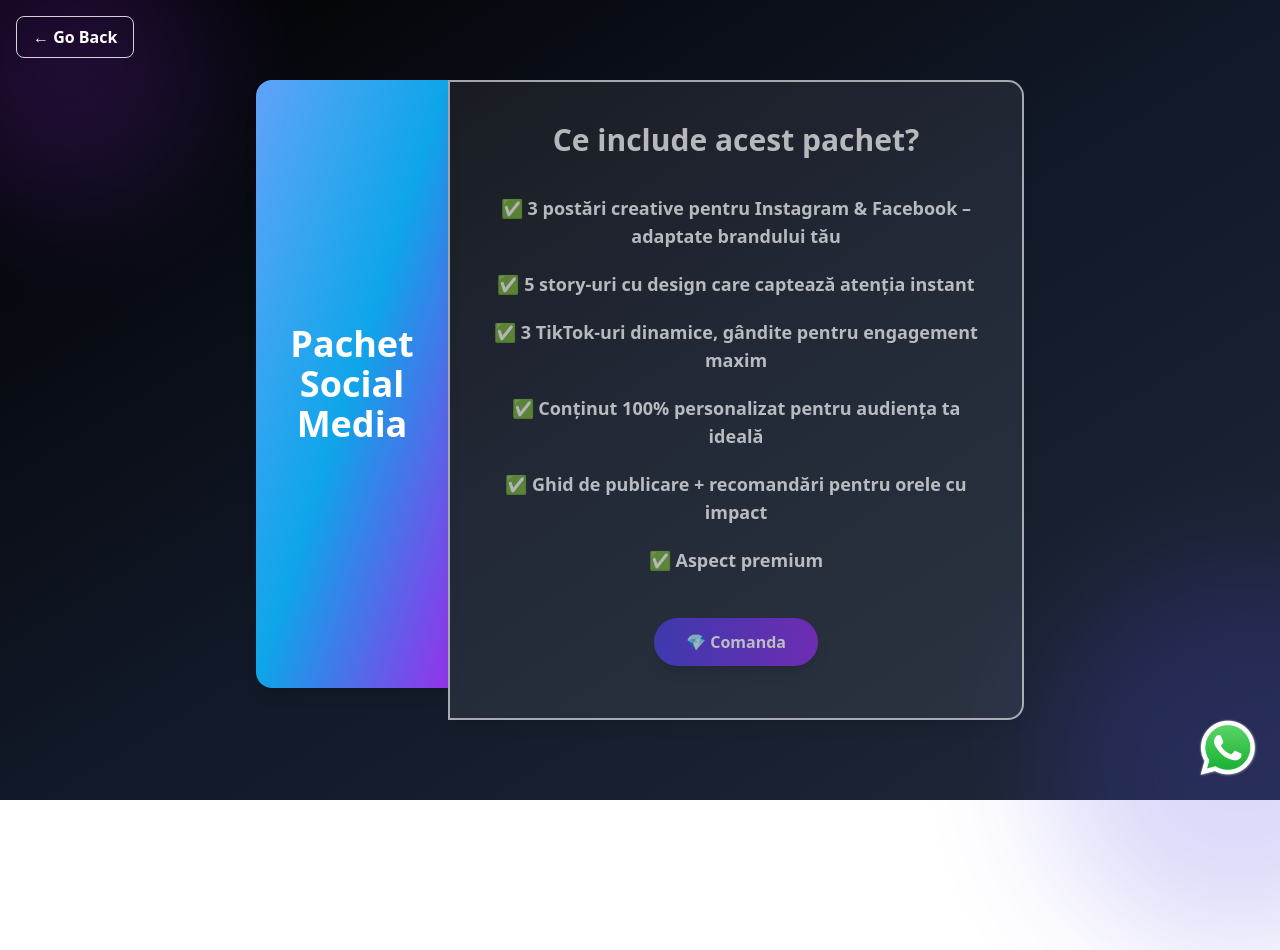
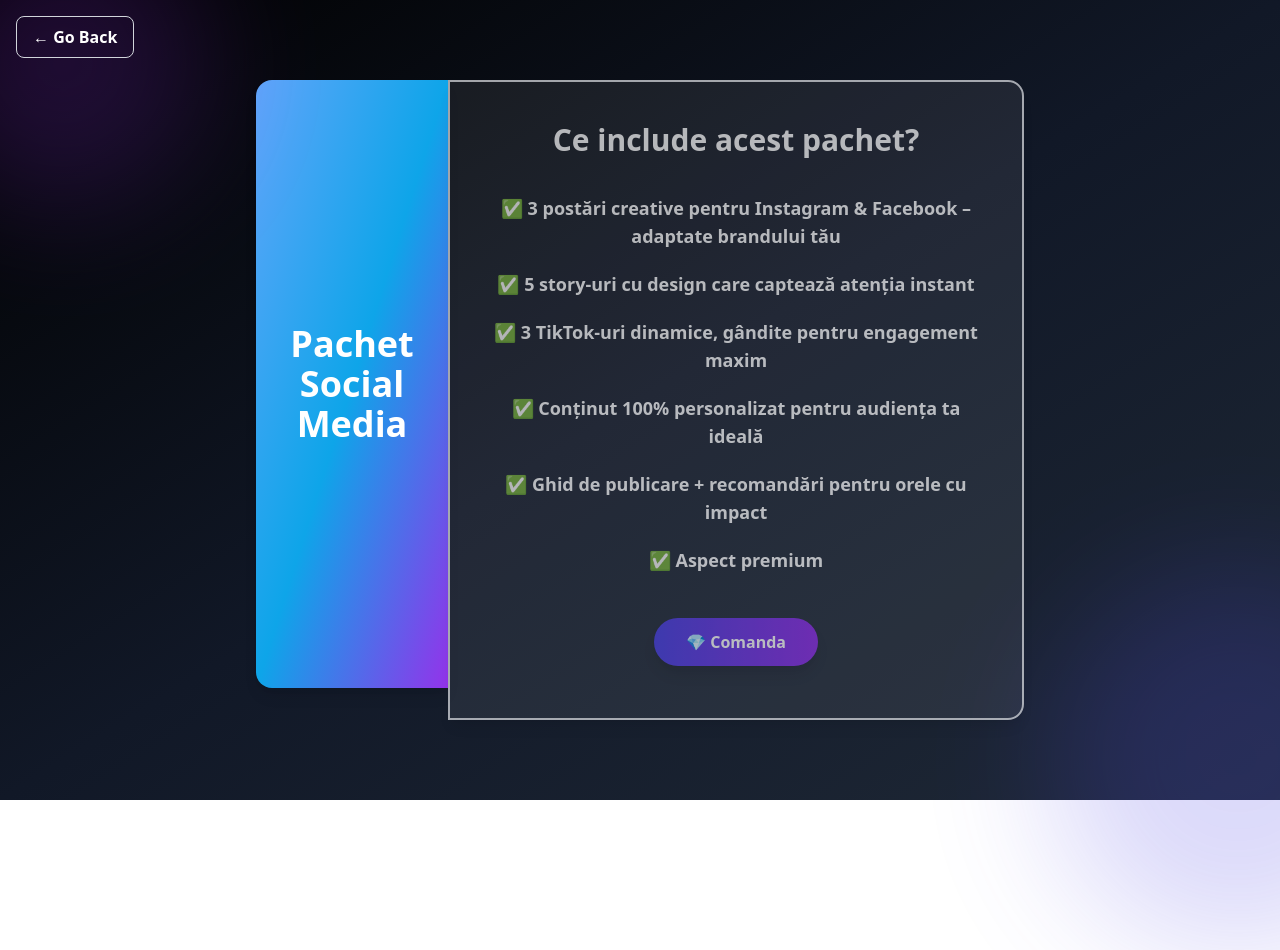
Before and after one commit to GavrilBogdan/portofolio, a plain HTML site: page social_media.html in a window 1280 px wide. Shown: the top 950 px of the page. Drawn offline with nearby package versions, Linux system fonts and the light colour scheme; a web font is replaced by a local one.

Commit message:
Add files via upload

```diff
--- a/social_media.html
+++ b/social_media.html
@@ -56,8 +56,5 @@
 </div>
 
     </div>
-     <!-- WhatsApp floating button -->
-    <img src="images/WhatsApp.svg.png" alt="WhatsApp"
-      class="fixed bottom-3 right-3 sm:bottom-5 sm:right-5 w-12 h-12 sm:w-16 sm:h-16 z-50 cursor-pointer hover:scale-110 transition-transform"
-      onclick="window.location.href='https://api.whatsapp.com/send?phone=40736810678'"/>
+
   </body>
```
Also changed, not shown: buy_one.html (+0 -3 lines), contact.html (+1 -3 lines), index.html (+1 -1 lines).
